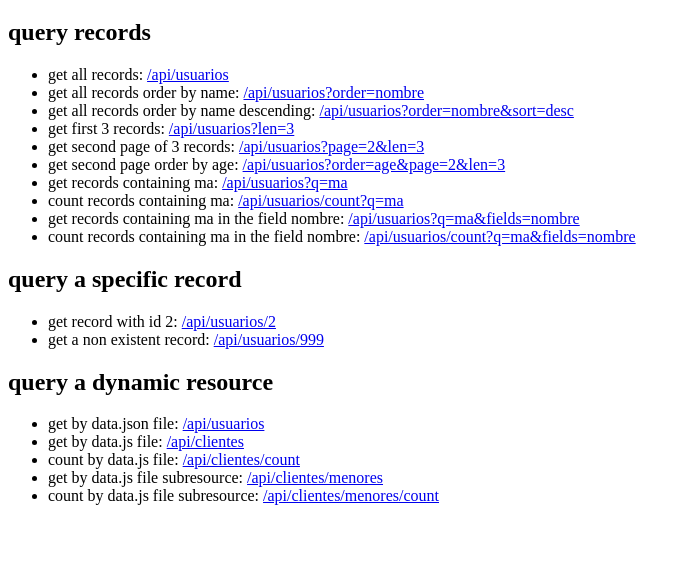
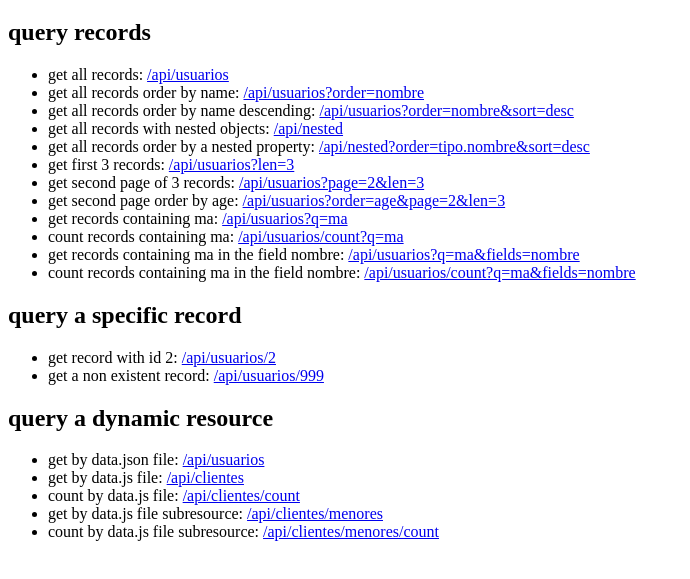
Before and after one commit to opensas/mock-api, a website: page public/index.html in a window 1280 px wide. Shown: the part 61-640 px from the top of the page, without its empty margins (0-690 px from the left). Drawn offline with Linux system fonts and the light colour scheme.

Commit message:
agregamos ejemplos de ordenamiento por objetos anidados

```diff
--- a/public/index.html
+++ b/public/index.html
@@ -13,6 +13,8 @@
       <li>get all records: <a href='api/usuarios'>/api/usuarios</a></li>
       <li>get all records order by name: <a href='/api/usuarios?order=nombre'>/api/usuarios?order=nombre</a></li>
       <li>get all records order by name descending: <a href='/api/usuarios?order=nombre&sort=desc'>/api/usuarios?order=nombre&amp;sort=desc</a></li>
+      <li>get all records with nested objects: <a href='api/nested'>/api/nested</a></li>
+      <li>get all records order by a nested property: <a href='api/nested?order=tipo.nombre&sort=desc'>/api/nested?order=tipo.nombre&sort=desc</a></li>
       <li>get first 3 records: <a href='/api/usuarios?len=3'>/api/usuarios?len=3</a></li>
       <li>get second page of 3 records: <a href='/api/usuarios?page=2&len=3'>/api/usuarios?page=2&amp;len=3</a></li>
       <li>get second page order by age: <a href='/api/usuarios?order=age&page=2&len=3'>/api/usuarios?order=age&amp;page=2&amp;len=3</a></li>
```
